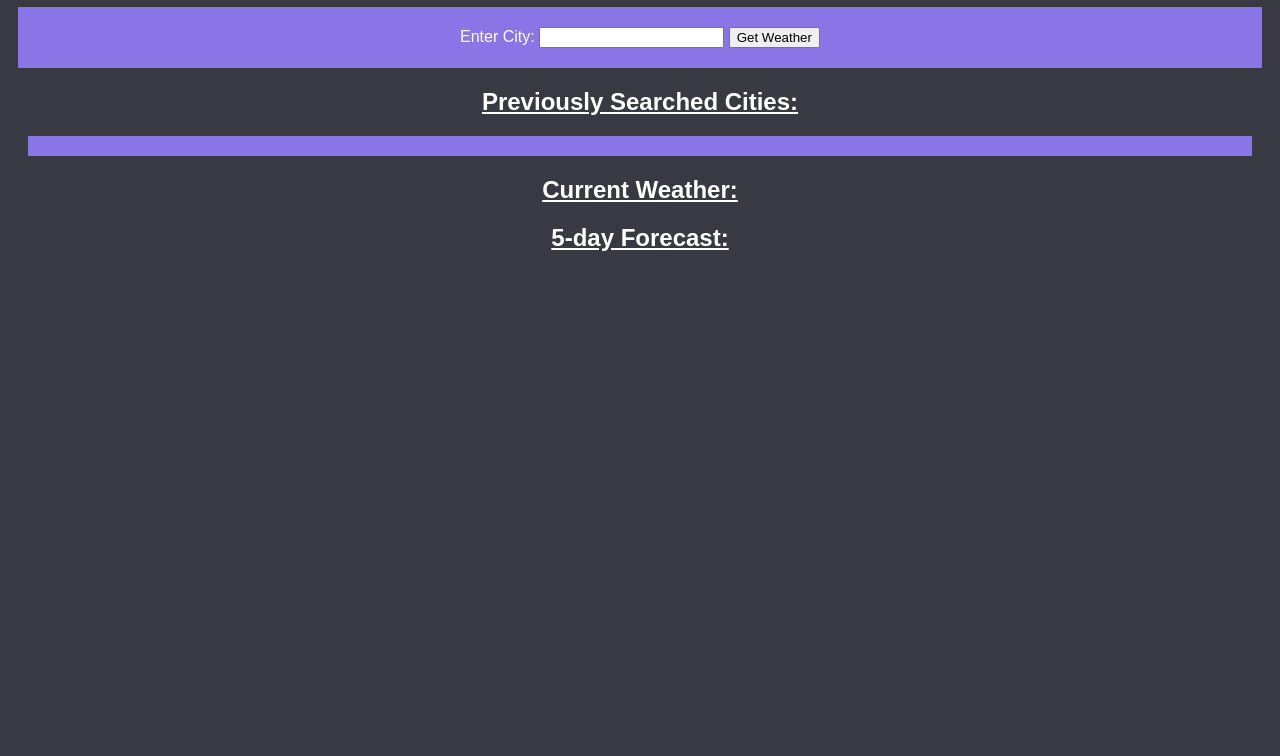
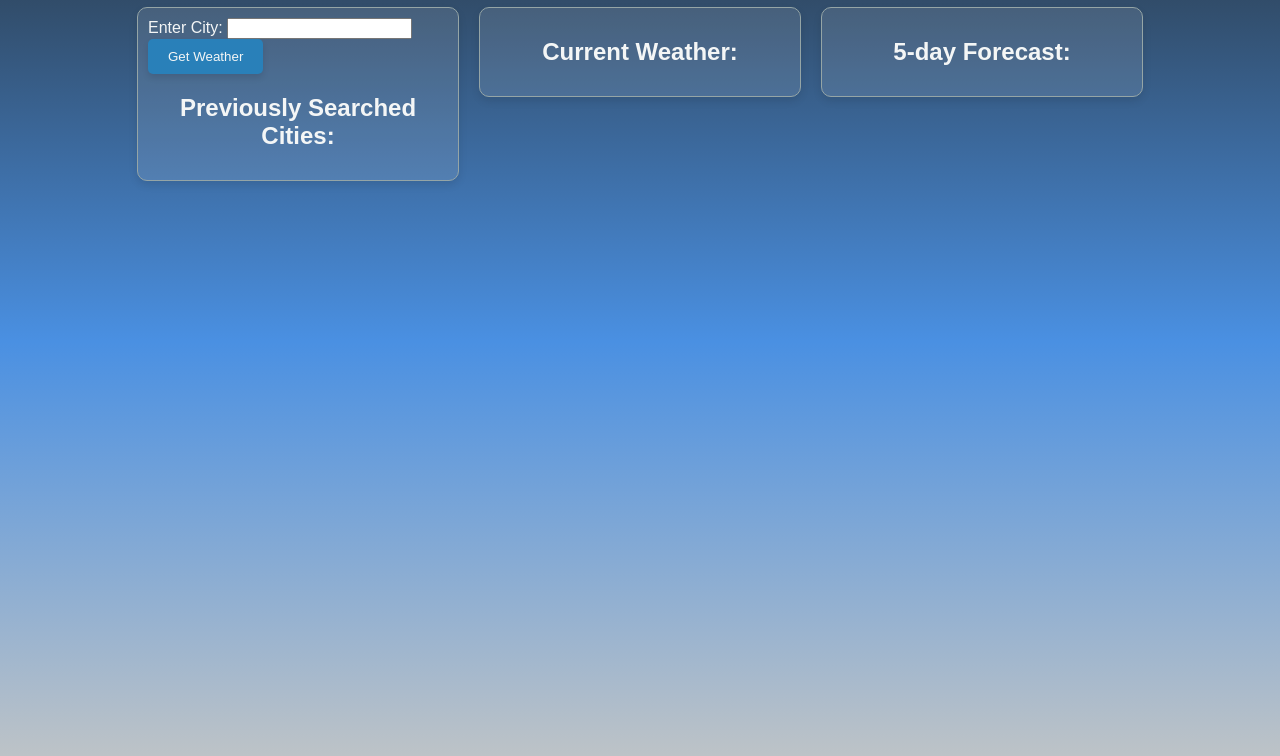
Before and after one commit to JosePerez013/weather-dashboard, a plain HTML site: page index.html in a window 1280 px wide. Shown: the part 73-829 px from the top of the page. Before the commit the page ends 800 px from the top, so only its background shows below. Drawn offline with nearby package versions, Linux system fonts and the light colour scheme.

Commit message:
redid css to look cleaner and modern

```diff
--- a/assets/css/style.css
+++ b/assets/css/style.css
@@ -1,55 +1,54 @@
 body {
-    background-color: rgb(57, 57, 68);
-    font-family: Arial, Helvetica, sans-serif;
-    color: white;
-    text-align: center;
+    background: linear-gradient(to bottom, #2C3E50, #4A90E2, #BDC3C7);
+    font-family: 'Arial', sans-serif;
+    color: #F4F6F6;
+    height: 100vh;
 }
 
-h1, h2, h3 {
-    text-decoration: underline;
-    color: white;
+h1, h2 {
+    text-align: center;
+    color: #F4F6F6;
 }
 
-form {
-    background-color: #8a75e7;
-    padding: 20px;
-    margin: 10px;
+.container {
+    display: flex;
+    justify-content: center;
+    align-items: start;
+    gap: 20px;
 }
 
-input[type="submit"]:hover {
-    background-color: #8a75e7;
+.forms, .weatherCurrent, .toBe {
+    background-color: rgba(255, 255, 255, 0.1);
+    border: 1px solid #95A5A6;
+    border-radius: 10px;
+    padding: 10px;
+    width: 100%;
+    max-width: 300px;
+    box-shadow: 0 4px 8px rgba(0, 0, 0, 0.1);
 }
 
-#searchedCities {
-    padding: 10px;
-    margin: 20px;
-    background-color: #8a75e7;
+button {
+    background-color: #2980B9;
+    color: #F4F6F6;
+    border: none;
+    padding: 10px 20px;
+    border-radius: 5px;
+    cursor: pointer;
+    box-shadow: 0 4px 6px rgba(0, 0, 0, 0.1);
+    transition: all 0.2s;
 }
 
-#searchedCities li {
-    background-color: rgb(53, 54, 129);
-    padding: 5px;
-    margin: 10px;
-    font-size: 20px;
-    display: inline-block;
-    cursor: pointer;
-}
-
-#searchedCities li:hover {
-    background-color: #352a68;
-
+button:hover {
+    background-color: #3498DB;
+    transform: translateY(-2px);
 }
 
 .weather-box {
-    background-color: #FFB6C1;
-    color: blue;
+    background-color: #34495E;
+    color: #F4F6F6;
     padding: 10px;
     margin: 10px auto;
-    width: 50%;
+    width: 90%;
+    border-radius: 10px;
+    box-shadow: 0 4px 8px rgba(0, 0, 0, 0.1);
 }
-
-.weather-icon {
-    width: 50px;
-    height: auto;
-    margin-right: 10px;
-}
```
